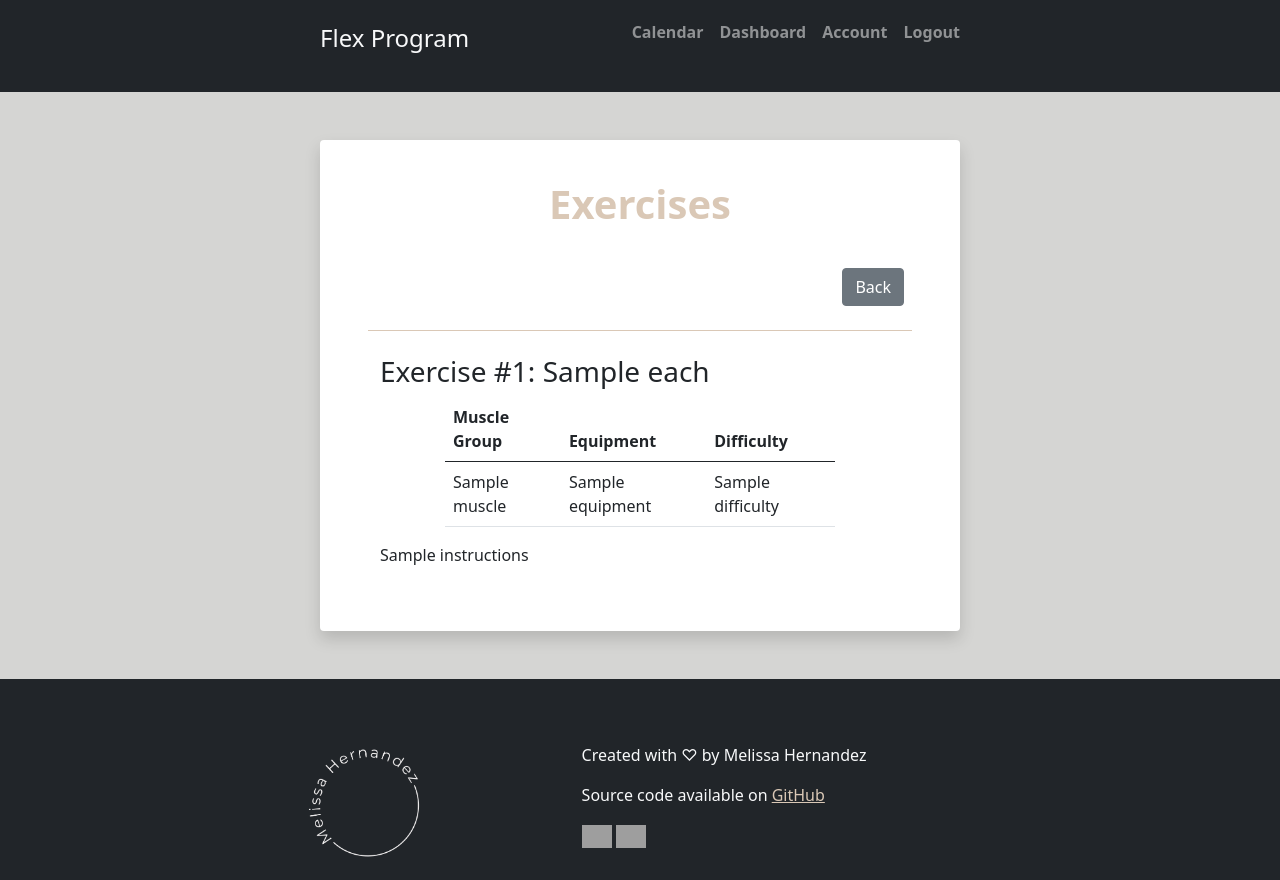
After one commit to mmhernandez/flex_meal_tracker, a Flask app: template flask_app/templates/exercises.html in a window 1280 px wide. The commit adds this page. Run offline with Flask 2, Linux system fonts and the light colour scheme; the template is opened without the code that fills it: most values are stand-ins (such as "Sample title", 1, 10 or a date in 2020); some libraries are stand-ins or nearby versions; grey boxes are pictures that could not be loaded.

Commit message:
Finalilze API get and display of exercises (from dashboard)

```diff
--- /dev/null
+++ b/flask_app/templates/exercises.html
@@ -0,0 +1,121 @@
+<!DOCTYPE html>
+<html lang="en">
+<head>
+    <meta charset="UTF-8">
+    <meta http-equiv="X-UA-Compatible" content="IE=edge">
+    <meta name="viewport" content="width=device-width, initial-scale=1.0">
+    <title>Exercises</title>
+
+    <!-- styling -->
+    <link rel="stylesheet" type="text/css" href="{{ url_for('static', filename='css/bootstrap/css/bootstrap.min.css') }}">
+    <link rel="stylesheet" type="text/css" href="{{ url_for('static', filename='css/custom.css') }}">
+
+    <!-- favicon -->
+    <link rel="apple-touch-icon" sizes="180x180" href="{{ url_for('static', filename='images/favicon/apple-touch-icon.png') }}">
+    <link rel="icon" type="image/png" sizes="32x32" href="{{ url_for('static', filename='images/favicon/favicon-32x32.png') }}">
+    <link rel="icon" type="image/png" sizes="16x16" href="{{ url_for('static', filename='images/favicon/favicon-16x16.png') }}">
+    <link rel="manifest" href="{{ url_for('static', filename='images/favicon/site.webmanifest') }}">
+</head>
+<body class="bg-taupe">
+    <header class="bg-dark">
+        <div class="cover-container d-flex w-100 h-100 p-3 mx-auto flex-column">
+            <nav class="mb-auto">
+                <div>
+                    <p class="float-md-start fs-4 py-1 text-light">Flex Program</p>
+                    <nav class="nav nav-masthead justify-content-center float-md-end">
+
+                        <!-- Calendar Offcanvas-->
+                        <a class="nav-link fw-bold py-1 px-0 me-3 disabled" data-bs-toggle="offcanvas" data-bs-target="#offcanvasRight" >Calendar</a>
+                        <div class="offcanvas offcanvas-end" tabindex="-1" id="offcanvasRight" aria-labelledby="offcanvasRightLabel">
+                            <div class="offcanvas-header">
+                                <h5 id="offcanvasRightLabel">Calendar</h5>
+                                <button type="button" class="btn-close text-reset" data-bs-dismiss="offcanvas" aria-label="Close"></button>
+                            </div>
+                            <div class="offcanvas-body bg-light">
+                                <p class="my-3">Select a date to view the daily tracker.</p>
+                                <div class="calendar ms-2">
+                                    <div class="calendar-header">
+                                        <span class="month-picker" id="month-picker">April</span>
+                                        <div class="year-picker">
+                                            <span class="year-change" id="prev-year">
+                                                <pre><</pre>
+                                            </span>
+                                            <span id="year">2022</span>
+                                            <span class="year-change" id="next-year">
+                                                <pre>></pre>
+                                            </span>
+                                        </div>
+                                    </div>
+                                    <div class="calendar-body">
+                                        <div class="calendar-week-day">
+                                            <div>Sun</div>
+                                            <div>Mon</div>
+                                            <div>Tue</div>
+                                            <div>Wed</div>
+                                            <div>Thu</div>
+                                            <div>Fri</div>
+                                            <div>Sat</div>
+                                        </div>
+                                        <div class="calendar-days"></div>
+                                    </div>
+                                    <div class="month-list"></div>
+                                </div>
+                            </div>
+                        </div>
+
+                        <a class="nav-link fw-bold py-1 px-0" href="/dashboard">Dashboard</a>
+                        <a class="nav-link fw-bold py-1 px-0" href="/account">Account</a>
+                        <a class="nav-link fw-bold py-1 px-0" href="/logout">Logout</a>
+                    </nav>
+                </div>
+            </nav>
+        </div>
+    </header>
+    <main>
+        <section class="container flx-pg mx-auto px-5 py-3 my-5 bg-white rounded shadow">
+            <h1 class="text-tan fw-bolder text-center mt-4">Exercises</h1>
+            <div class="d-flex justify-content-end py-4 border-bottom-tan">
+                <a href="/dashboard" class="btn btn-secondary mt-2 text-end me-2">Back</a>
+                <!-- <a href="email/exercises" class="btn btn-tan mt-4 text-end">Email to Me</a> -->
+            </div>
+            <div class="container mt-4">
+                {% for each in exercise_list %}
+                    <h3 class="mb-2">Exercise #{{loop.index}}: {{each["name"]}}</h3>
+                    <table class="table w-75 mx-auto">
+                        <thead>
+                            <tr>
+                                <th>Muscle Group</th>
+                                <th>Equipment</th>
+                                <th>Difficulty</th>
+                            </tr>
+                        </thead>
+                        <tbody>
+                            <tr>
+                                <td>{{each['muscle'].capitalize()}}</td>
+                                <td>{{each['equipment'].capitalize()}}</td>
+                                <td>{{each['difficulty'].capitalize()}}</td>
+                            </tr>
+                        </tbody>
+                    </table>
+                    <p class="mt-3 mb-5">{{each['instructions']}}</p>
+                {% endfor %}
+            </div>
+        </section>
+    </main>
+    <footer class="bg-dark text-light py-3 mt-5">
+        <div class="d-flex w-100 h-100 pt-5 gap-5 cover-container mx-auto">
+            <img src="{{ url_for('static', filename='images/MH-logo-light.png') }}" alt="logo" class="fload-md-start footer-logo">
+            <div class="float-md-end mx-auto">
+                <p>Created with &#9825 by Melissa Hernandez</p>
+                <p>Source code available on <a class="link text-tan" target="_blank" href="https://github.com/mmhernandez/flex_meal_tracker">GitHub</a></p>
+                <div class="socials">
+                    <p>
+                        <a href="https://github.com/mmhernandez" target="_blank"><img src="https://skillicons.dev/icons?i=github" alt="github" class="footer-social"></a>
+                        <a href="https://www.linkedin.com/in/melissa-dangelo-hernandez/" target="_blank"><img src="https://skillicons.dev/icons?i=linkedin" alt="linkedin" class="footer-social"></a>
+                    </p>
+                </div>
+            </div>
+        </div>
+    </footer>
+</body>
+</html>
```
Also changed, not shown: flask_app/controllers/users_controller.py (+25 -19 lines), flask_app/static/js/script.js (+24 -18 lines), flask_app/templates/dashboard.html (+25 -1 lines), README.md.
